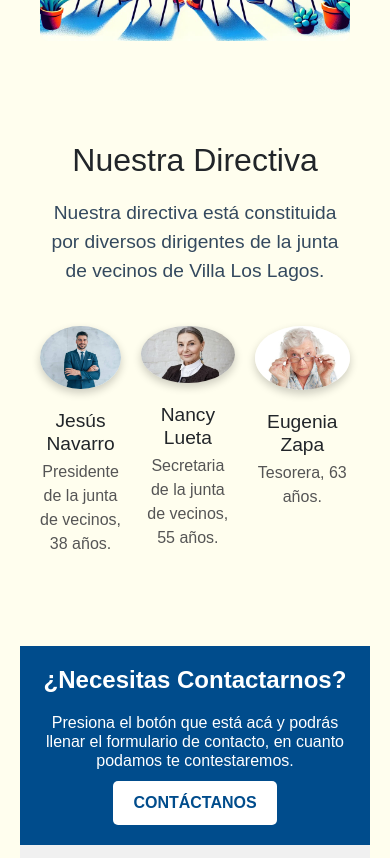
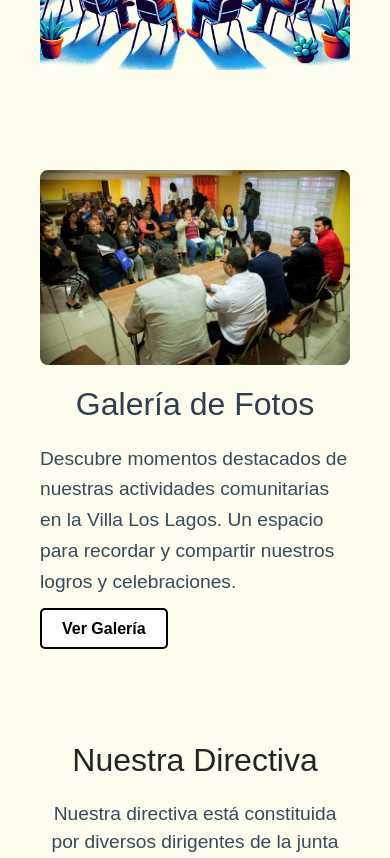
Before and after one commit to Benjamin1106/Proyeco-Portafolio, a React (Vite) app: page / in a window 390 px wide. Shown: the part 1620-2478 px from the top of the page. Built offline with nearby package versions, Linux system fonts and the light colour scheme.

Commit message:
set home

```diff
--- a/src/Componentes/Galeria.css
+++ b/src/Componentes/Galeria.css
@@ -75,7 +75,7 @@
   }
 
   .dislike-button {
-    background-color: #d00000;
+    background-color: #0072d0;
     color: #fff;
   }
 
--- a/src/Componentes/Galeria.tsx
+++ b/src/Componentes/Galeria.tsx
@@ -87,10 +87,10 @@ const Galeria: React.FC = () => {
           </div>
           <div className="galeria-buttons">
             <button className="like-button" onClick={() => updateCounts(activity.id, "likes")}>
-              👍 Like ({likes[activity.id] || 0})
+              👍 Me Gusta ({likes[activity.id] || 0})
             </button>
             <button className="dislike-button" onClick={() => updateCounts(activity.id, "dislikes")}>
-              👎 Dislike ({dislikes[activity.id] || 0})
+              👎 No Me Gusta ({dislikes[activity.id] || 0})
             </button>
           </div>
         </div>
--- a/src/Componentes/home.css
+++ b/src/Componentes/home.css
@@ -83,6 +83,9 @@
   .goal-image img {
     max-width: 100%;
     border-radius: 8px;
+  }
+  .goal-content p {
+    font-size: 1.2rem;
   }
 
   /* Responsive Design */
@@ -221,3 +224,73 @@
   font-size: 1rem;
   width: 100%;
 }
+/* Sección de Galería */
+.gallery-section {
+  display: flex;
+  flex-wrap: wrap;
+  justify-content: space-between;
+  padding: 50px 20px;
+  align-items: center;
+}
+
+.gallery-image {
+  flex: 1;
+  text-align: center;
+  padding-right: 20px;
+}
+
+.gallery-image img {
+  max-width: 100%;
+  border-radius: 8px;
+}
+
+.gallery-content {
+  flex: 1;
+  padding-left: 20px;
+}
+
+.gallery-content h2 {
+  font-size: 2rem; /* Tamaño de fuente igual que las otras secciones */
+  margin-bottom: 20px;
+  color: #2c3e50; /* Color similar a otras secciones */
+}
+
+.gallery-content p {
+  font-size: 1.2rem; /* Tamaño de fuente consistente */
+  color: #34495e; /* Color similar al texto en otras secciones */
+  line-height: 1.6; /* Mejor legibilidad */
+  margin-bottom: 20px;
+}
+
+.gallery-button {
+  background-color: white;
+  color: black;
+  padding: 10px 20px;
+  text-decoration: none;
+  font-weight: bold;
+  border: 2px solid black;
+  border-radius: 5px;
+  font-size: 1rem; /* Tamaño de fuente igual a los botones de otras secciones */
+  transition: background-color 0.3s, color 0.3s;
+}
+
+.gallery-button:hover {
+  background-color: black;
+  color: white;
+}
+
+/* Responsive Design */
+@media (max-width: 768px) {
+  .gallery-section {
+    flex-direction: column;
+  }
+
+  .gallery-image {
+    padding-right: 0;
+    margin-bottom: 20px;
+  }
+
+  .gallery-content {
+    padding-left: 0;
+  }
+}
--- a/src/Componentes/home.tsx
+++ b/src/Componentes/home.tsx
@@ -30,11 +30,18 @@ const Home: React.FC = () => {
       delay: 400,
       opacity: 0,
     });
+    ScrollReveal().reveal('.gallery-section', {
+      duration: 2000,
+      origin: 'left',
+      distance: '50px',
+      delay: 800,
+      opacity: 0,
+    });
     ScrollReveal().reveal('.directiva-section', {
       duration: 2000,
       origin: 'bottom',
       distance: '50px',
-      delay: 600,
+      delay: 800,
       opacity: 0,
     });
 
@@ -77,6 +84,23 @@ const Home: React.FC = () => {
         </div>
       </section>
 
+
+      {/* Sección de Galería */}
+      <section className="gallery-section">
+        <div className="gallery-image">
+          <img src="./src/img/galleryplaceholder.jpg" alt="Galería de Fotos" />
+        </div>
+        <div className="gallery-content">
+          <h2>Galería de Fotos</h2>
+          <p>
+            Descubre momentos destacados de nuestras actividades comunitarias en la Villa Los Lagos.
+            Un espacio para recordar y compartir nuestros logros y celebraciones.
+          </p>
+          <a href="/Galeria" className="gallery-button">Ver Galería</a>
+        </div>
+      </section>
+
+
       {/* Sección de Nuestra Directiva */}
       <section className="directiva-section">
         <h2>Nuestra Directiva</h2>
```
Also changed, not shown: src/img/galleryplaceholder.jpg (added).
